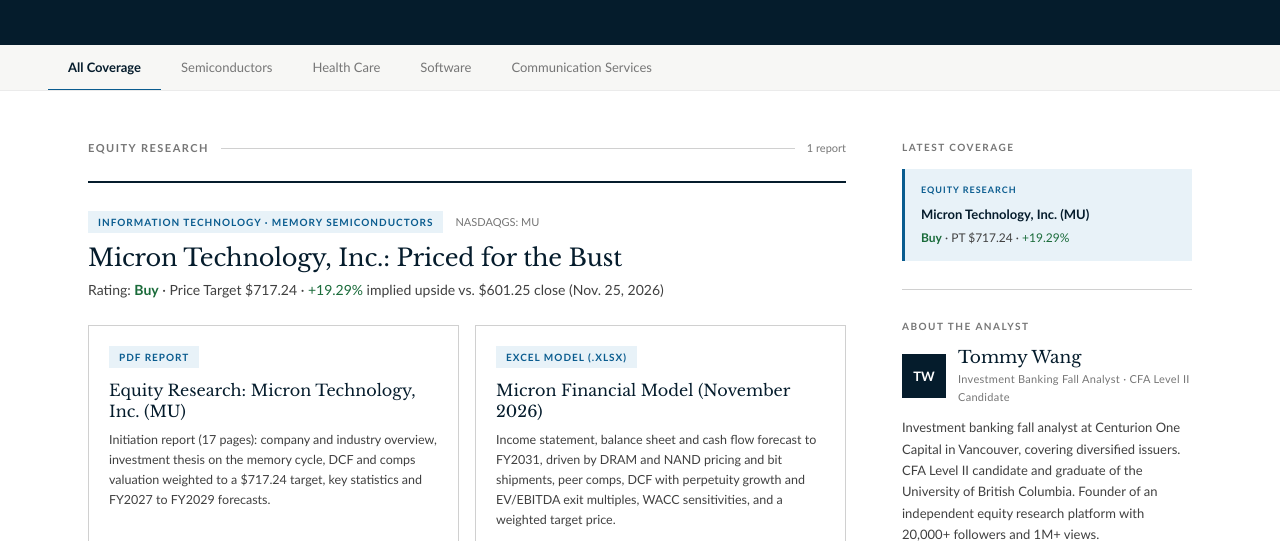
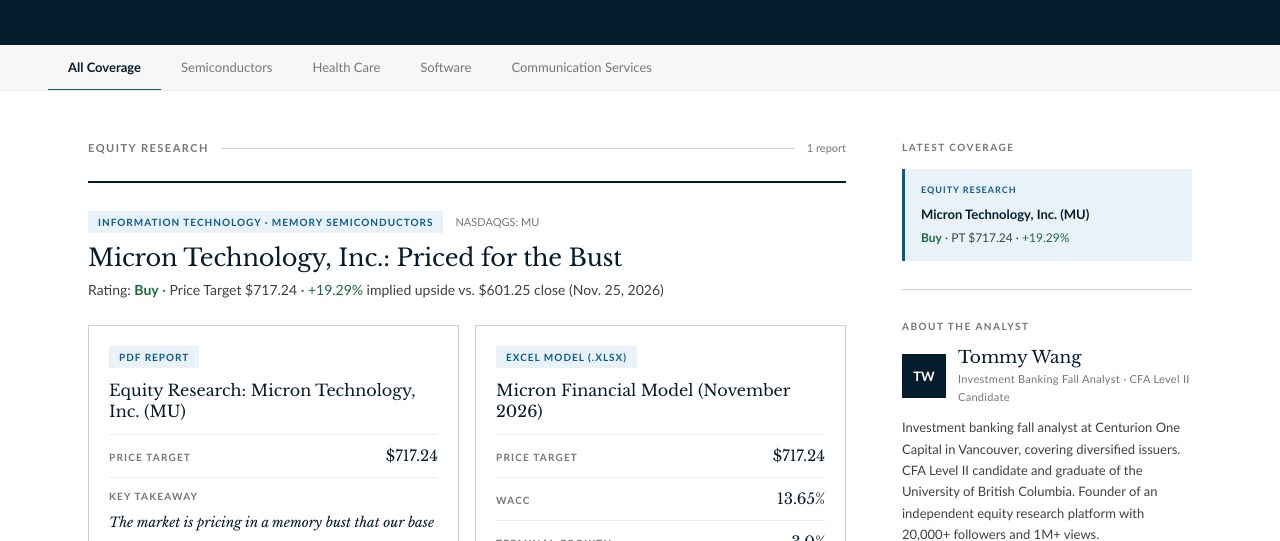
Before and after one commit to tw-finance/tw-finance.github.io, a plain HTML site: page index.html in a window 1280 px wide. Shown: the part 404-945 px from the top of the page. Drawn offline with nearby package versions, Linux system fonts and the light colour scheme.

Commit message:
Add files via upload

```diff
--- a/index.html
+++ b/index.html
@@ -102,6 +102,14 @@ a { color:inherit; }
 .model-card .pill { align-self:flex-start; margin-bottom:12px; }
 .model-card h4 { font-family:var(--serif); font-size:16px; font-weight:400; color:var(--navy); line-height:1.3; margin-bottom:8px; }
 .model-card p { font-size:12.5px; color:var(--gray-700); line-height:1.6; margin-bottom:16px; flex:1; }
+.facts { margin:4px 0 20px; flex:1; }
+.fact { display:flex; justify-content:space-between; align-items:baseline; gap:12px; padding:9px 0; border-top:1px solid var(--gray-200); }
+.fact:last-child { border-bottom:1px solid var(--gray-200); }
+.fact span { font-size:10px; letter-spacing:1.2px; text-transform:uppercase; color:var(--gray-500); font-weight:600; }
+.fact b { font-family:var(--serif); font-size:15px; font-weight:400; color:var(--navy); }
+.take { padding:10px 0 2px; border-top:1px solid var(--gray-200); }
+.take span { display:block; font-size:10px; letter-spacing:1.2px; text-transform:uppercase; color:var(--gray-500); font-weight:600; margin-bottom:4px; }
+.take q { font-family:var(--serif); font-style:italic; font-size:13.5px; color:var(--navy); line-height:1.55; quotes:none; }
 .btn-dark { display:inline-block; align-self:flex-start; padding:8px 16px; background:var(--navy); color:#fff; text-decoration:none; font-size:13px; transition:background .15s; }
 .btn-dark:hover { background:var(--blue); }
 .btn-ghost { display:inline-block; padding:8px 16px; border:1px solid var(--gray-300); color:var(--gray-700); text-decoration:none; font-size:13px; transition:background .15s; }
@@ -223,7 +231,7 @@ a { color:inherit; }
         <div class="model-card">
           <span class="pill">PDF Report</span>
           <h4>Equity Research: Micron Technology, Inc. (MU)</h4>
-          <p>Initiation report (17 pages): company and industry overview, investment thesis on the memory cycle, DCF and comps valuation weighted to a $717.24 target, key statistics and FY2027 to FY2029 forecasts.</p>
+          <div class="facts"><div class="fact"><span>Price Target</span><b>$717.24</b></div><div class="take"><span>Key Takeaway</span><q>The market is pricing in a memory bust that our base case already assumes, and contracted price floors still support a higher value.</q></div></div>
           <div class="btn-row">
             <a class="btn-dark" href="Micron%20Technology%20(NASDAQ%20MU)%20-%20Equity%20Research%20Report.pdf" target="_blank" rel="noopener">View PDF</a>
             <a class="btn-ghost" href="Micron%20Technology%20(NASDAQ%20MU)%20-%20Equity%20Research%20Report.pdf" download>Download</a>
@@ -232,7 +240,7 @@ a { color:inherit; }
         <div class="model-card">
           <span class="pill">Excel Model (.xlsx)</span>
           <h4>Micron Financial Model (November 2026)</h4>
-          <p>Income statement, balance sheet and cash flow forecast to FY2031, driven by DRAM and NAND pricing and bit shipments, peer comps, DCF with perpetuity growth and EV/EBITDA exit multiples, WACC sensitivities, and a weighted target price.</p>
+          <div class="facts"><div class="fact"><span>Price Target</span><b>$717.24</b></div><div class="fact"><span>WACC</span><b>13.65%</b></div><div class="fact"><span>Terminal Growth</span><b>3.0%</b></div><div class="fact"><span>Exit Multiple</span><b>6.5x EV/EBITDA</b></div></div>
           <div class="btn-row">
             <a class="btn-dark" href="Micron%20Technology%20(NASDAQ%20MU)%20-%20Financial%20Model.xlsx" download>Download Model</a>
           </div>
@@ -323,11 +331,11 @@ const ENTRIES = [
     ],
     models: [
       { label: "PDF Report", name: "Equity Research: Micron Technology, Inc. (MU)", file: "Micron Technology (NASDAQ MU) - Equity Research Report.pdf", view: true,
-        desc: "Initiation report (17 pages): company and industry overview, investment thesis, DCF and comps valuation, key statistics and forecasts." },
+        facts: [["Price Target", "$717.24"]], takeaway: "The market is pricing in a memory bust that our base case already assumes, and contracted price floors still support a higher value." },
       { label: "Excel Model (.xlsx)", name: "Micron Financial Model (November 2026)", file: "Micron Technology (NASDAQ MU) - Financial Model.xlsx",
-        desc: "Income statement, balance sheet and cash flow forecast to FY2031, peer comps, DCF with perpetuity growth and exit multiples, WACC sensitivities, weighted target price." },
+        facts: [["Price Target", "$717.24"], ["WACC", "13.65%"], ["Terminal Growth", "3.0%"], ["Exit Multiple", "6.5x EV/EBITDA"]] },
       { label: "Excel Model (.xlsx)", name: "Micron Full Valuation Model (January 2026)", file: "MU-Full-Valuation-Model.xlsx",
-        desc: "Earlier valuation: FactSet WACC build, operating forecast, DCF with sensitivity, bear/base/bull scenarios, trading comps, segment and industry analysis." }
+        facts: [["Price Target", "$346.20"], ["WACC", "12.38%"], ["Terminal Value", "Exit multiple"]] }
     ]
   },
   {
@@ -347,7 +355,7 @@ const ENTRIES = [
     ],
     models: [
       { label: "Excel Model (.xlsx)", name: "NVIDIA DCF Model", file: "NVDA-DCF.xlsx",
-        desc: "DCF with scenario switches, WACC build, historical income statement and cash flow, revenue model, charts and news log." }
+        facts: [["Base Case", "$206.40"], ["WACC", "11.9%"], ["Terminal Growth", "3.5%"]] }
     ]
   },
   {
@@ -365,7 +373,7 @@ const ENTRIES = [
     ],
     models: [
       { label: "Excel Model (.xlsx)", name: "Novo Nordisk DCF Model", file: "NVO-DCF.xlsx",
-        desc: "DCF with scenario switches, WACC build, historical and estimated income statement and cash flow, share data." }
+        facts: [["Base Case", "$29.82"], ["WACC", "6.75%"], ["Terminal Growth", "3.0%"]] }
     ]
   },
   {
@@ -385,7 +393,7 @@ const ENTRIES = [
     ],
     models: [
       { label: "Excel Model (.xlsx)", name: "Oracle DCF Model", file: "ORCL-DCF.xlsx",
-        desc: "DCF with scenario switches, WACC build, historical and estimated income statement and cash flow, charts." }
+        facts: [["Base Case", "$167.68"], ["WACC", "8.36%"], ["Terminal Growth", "3.0%"]] }
     ]
   },
   {
@@ -405,7 +413,7 @@ const ENTRIES = [
     ],
     models: [
       { label: "Excel Model (.xlsx)", name: "Meta DCF Model", file: "META-DCF.xlsx",
-        desc: "DCF with scenario switches, WACC build, revenue model, historical income statement and cash flow, charts." }
+        facts: [["Base Case", "$430.47"], ["WACC", "8.0%"], ["Terminal Growth", "2.5%"]] }
     ]
   }
 ];
@@ -462,7 +470,7 @@ function card(e) {
         <div class="model-grid">${e.models.map(m => `<div class="model-card">
           <span class="pill">${m.label}</span>
           <h4>${m.name}</h4>
-          <p>${m.desc}</p>
+          <div class="facts">${m.facts.map(([k, v]) => `<div class="fact"><span>${k}</span><b>${v}</b></div>`).join("")}${m.takeaway ? `<div class="take"><span>Key Takeaway</span><q>${m.takeaway}</q></div>` : ""}</div>
           <div>${m.view ? `<a class="btn-dark" href="${encodeURI(m.file)}" target="_blank" rel="noopener">View PDF</a> ` : ""}<a class="btn-dark" href="${encodeURI(m.file)}" download>${m.view ? "Download" : "Download Model"}</a></div>
         </div>`).join("")}</div>
       </div>
```
